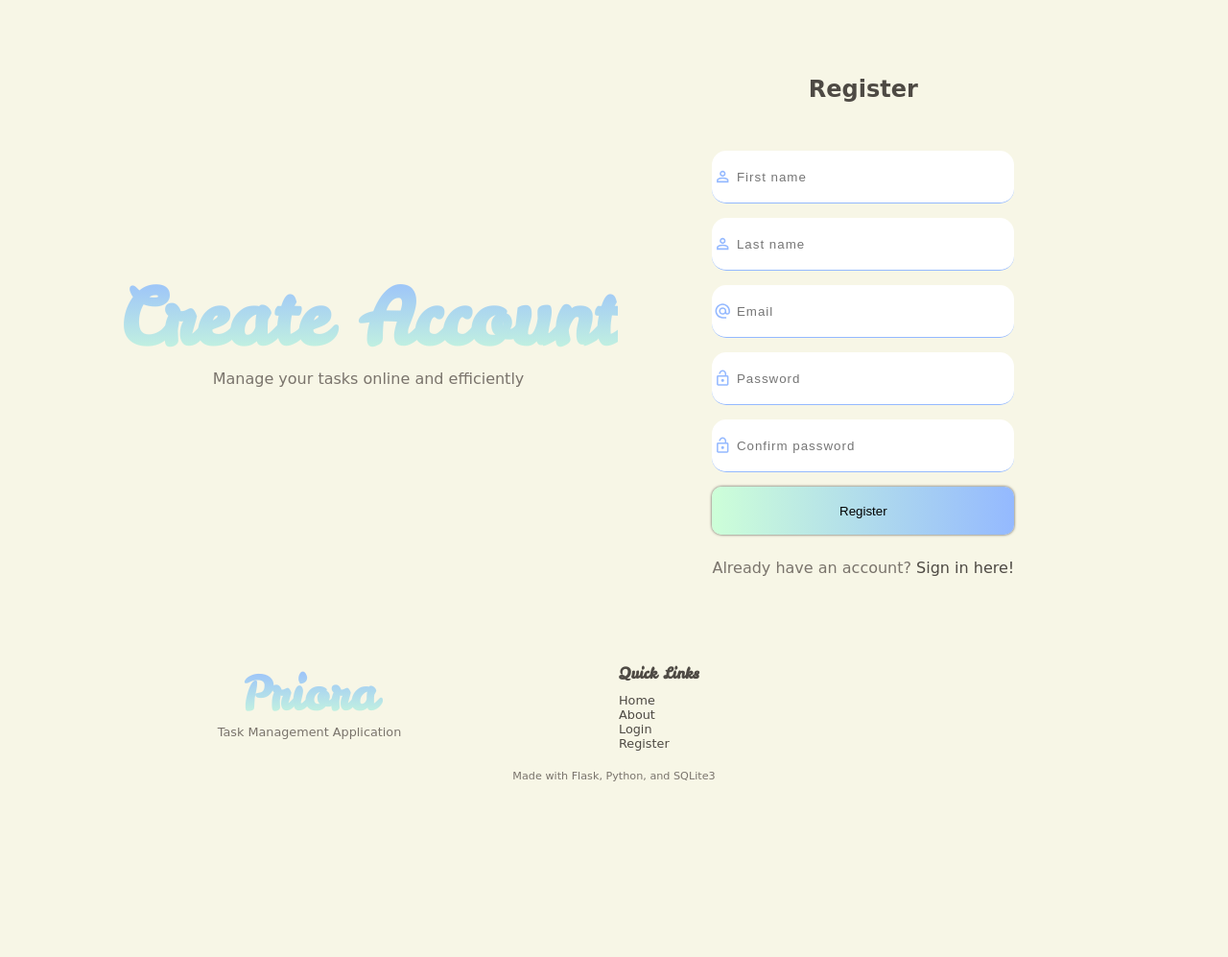
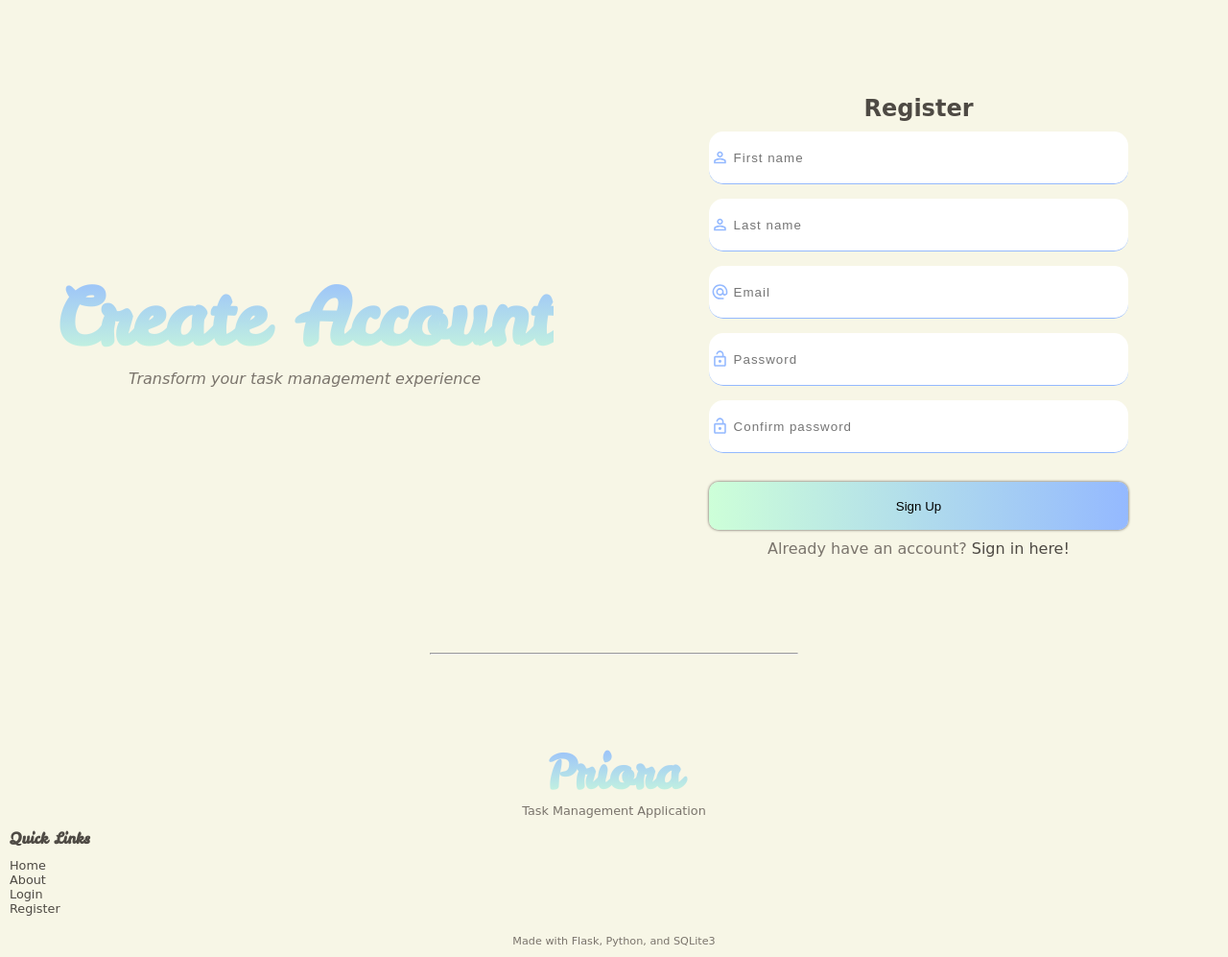
Before and after one commit to Sheikh-H/Priora-Task-Manager, a Flask app: page /register in a window 1280 px wide. Shown: the part 75-1072 px from the top of the page at 96% size. Before the commit the page ends 889 px from the top, so only its background shows below. Run offline with Flask 3, Linux system fonts and the light colour scheme; some libraries are stand-ins or nearby versions.

Commit message:
redesigned both the login and register page to ensure it uses only one form as I was using duplicates throughout my code to support mobile and desktop view. Now using one form for each and mobile responsiveness instead

```diff
--- a/static/css/styles.css
+++ b/static/css/styles.css
@@ -398,43 +398,58 @@ hr{
 .about-section{
     height: 85vh;
 }
+/* Login/Register */
 
-/* login page */
-.login-section{
-    height: 85vh;
+.register-login-section{
     display: flex;
     flex-direction: column;
     justify-content: center;
     align-items: center;
+    height: 85vh;
+    gap: 15px;
 }
 
-.login-box{
-    height: 100%;
-    width: 100%;
-    padding: 10px;
-    gap: 20px;
+.register-login-section > div{
     display: flex;
     flex-direction: column;
+    align-items: center;
     justify-content: center;
-    align-items: center;
+    text-align: center;
+    width: 100%;
 }
 
-.login-form-box {
-    display: flex;
-    flex-direction: column;
-    gap: 25px;
-    text-align: center;
-}
-
-.login-form-box form{
+.register-login-section form {
     display: flex;
     flex-direction: column;
     gap: 15px;
-    justify-content: center;
-    text-align: center;
 }
 
-.input-box{
+.register-login-section form button{
+    height: 50px;
+    border-radius: 10px;
+    border: none;
+    background: var(--hero-gradient);
+    box-shadow: 0 0 3px var(--box-shadow);
+}
+
+.register-login-section form{
+    width: 90%;
+}
+
+.form-left h1{
+    font-size: 2rem;
+}
+
+.form-right{
+    gap: 10px;
+    padding: 10px;
+}
+
+.form-right h2{
+    display: none;
+}
+
+.input-box {
     background-color: white;
     display: flex;
     align-items: center;
@@ -449,166 +464,53 @@ hr{
     width: 20px;
 }
 
-.input-box:focus-within{
+.input-box:focus-within {
     outline: 0.5px solid #94B9FF;
     border-bottom: none;
 }
 
-.login-form-box form input{
+.input-box input:focus{
+    outline: none;
+}
+
+.input-box input{
     border-radius: 15px;
     height: 50px;
     border: none;
+    letter-spacing: 1px;
     width: 100%;
-    letter-spacing: 1px;
-}
-
-.login-form-box form input:focus-within{
-    outline: none;
-}
-
-.login-form-box form button{
-    height: 50px;
-    border-radius: 10px;
-    border: none;
-    background: var(--hero-gradient);
-    box-shadow: 0 0 3px var(--box-shadow);
-}
-
-.login-mobile{
-    display: flex;
-}
-
-.login-desktop{
-    display:none;
-}
-
-.form-error p{
-    color: var(--danger)
-}
-
-/* forms */
-
-form {
-    display: flex;
-    flex-direction: column;
-    gap: 15px;
 }
 
 
-form input {
-    height: 50px;
-    width: 100%;
-    border-radius: 15px;
-    border: none;
-}
 
 
-form input:focus {
-    outline: none;
-}
 
 
-form button {
-    height: 50px;
-    border-radius: 10px;
-    border: none;
-    background: var(--hero-gradient);
-    box-shadow: 0 0 3px var(--box-shadow);
-}
-
-/* footer */
-.footer-section{
-    padding: 10px;
-    display: flex;
-    flex-direction: column;
-    justify-content: space-between;
-    gap: 20px;
-}
-
-.footer-top{
-    display: grid;
-    grid-template-columns: repeat(1, 1fr);
-    gap: 10px;
-}
-
-.footer-top h1 {
-    font-size: 3rem;;
-}
-
-.footer-top p {
-    font-size: 0.8rem;
-}
-
-.footer-top > div {
-    width:100%;
-}
-
-.footer-top div:nth-child(1){
-    text-align: center;
-}
-
-.footer-top strong{
-    font-size: 1rem;
-    font-weight: bold;
-    font-family: 'Leckerli One', cursive;
-    color: var(--primary-text);
-}
-
-.footer-top div ul {
-    margin-top: 10px;
-}
-
-.footer-top div ul li{
-    list-style-type: none;
-    font-size: 0.8rem;
-}
-
-.footer-bottom{
-    width: 100%;
-    text-align: center;
-    font-size: 0.7rem;
-}
 
 /* ==========================
    Desktop
 ========================== */
 
 @media screen and (min-width: 1000px) {
-    .flash-container {
-        top: 100px;
+    .register-login-section form {
+        width: 70%;
+    }
+    .form-right{
+        justify-content: flex-start;
+        align-items: flex-start;
     }
 
-    .flash {
-        font-size: 1rem;
-    }
-
-    .login-section{
-        display: flex;
-        flex-direction: row;
-    }
-
-    .login-section div h1 {
-        font-size: 5rem;
-    }
-
-    .login-section-left{
-        display: flex;
-        flex-direction: column;
-        justify-content: center;
-        align-items: center;
-        text-align: center;
-    }
-
-    .login-mobile{
-        display: none;
-    }
-
-    .login-desktop{
+    .form-right h2 {
         display: flex;
     }
 
-    .login-box{
-        width: 40%;
+    .register-login-section{
+        flex-direction: row;
+        gap:0px;
+    }
+
+    .form-left h1 {
+        font-size: 5rem;
     }
 
     .footer-top {
@@ -642,6 +544,14 @@ form button {
         height: 87vh;
         background-size: contain;
     }
+
+    .flash-container {
+        top: 100px;
+    }
+
+    .flash {
+        font-size: 1rem;
+    }
 }
 
 
@@ -650,21 +560,12 @@ form button {
 ========================== */
 
 @media screen and (min-width: 700px) and (max-width: 999px){
-    .flash {
-        font-size: 1.2rem;
-    }
-
-    .flash-container {
-        top: 100px;
-    }
-
-    .login-form-box {
+.register-login-section form {
         width: 80%;
     }
-
-    .login-form-box h1{
-        font-size: 5rem;
-    }
+    .form-left h1 {
+            font-size: 3rem;
+        }
 
     .footer-top {
         grid-template-columns: repeat(2, 1fr);
@@ -703,4 +604,65 @@ form button {
         background-size: cover;
         height: 92vh;
     }
+    .flash {
+        font-size: 1.2rem;
+    }
+
+    .flash-container {
+        top: 100px;
+    }
 }
+
+/* footer */
+.footer-section {
+    padding: 10px;
+    display: flex;
+    flex-direction: column;
+    justify-content: space-between;
+    gap: 20px;
+}
+
+.footer-top {
+    display: grid;
+    grid-template-columns: repeat(1, 1fr);
+    gap: 10px;
+}
+
+.footer-top h1 {
+    font-size: 3rem;
+    ;
+}
+
+.footer-top p {
+    font-size: 0.8rem;
+}
+
+.footer-top>div {
+    width: 100%;
+}
+
+.footer-top div:nth-child(1) {
+    text-align: center;
+}
+
+.footer-top strong {
+    font-size: 1rem;
+    font-weight: bold;
+    font-family: 'Leckerli One', cursive;
+    color: var(--primary-text);
+}
+
+.footer-top div ul {
+    margin-top: 10px;
+}
+
+.footer-top div ul li {
+    list-style-type: none;
+    font-size: 0.8rem;
+}
+
+.footer-bottom {
+    width: 100%;
+    text-align: center;
+    font-size: 0.7rem;
+}
--- a/static/js/script.js
+++ b/static/js/script.js
@@ -63,6 +63,7 @@ loginForms.forEach((form) => {
 
     if (!password) {
       e.preventDefault();
+
       errorFormMessage.textContent = "Please enter your password!";
       return;
     }
--- a/templates/footer.html
+++ b/templates/footer.html
@@ -1,3 +1,7 @@
+<div class="horizontal-line">
+  <hr />
+</div>
+<div class="space"></div>
 <section class="footer-section">
   <div class="footer-top">
     <div>
--- a/templates/main/home.html
+++ b/templates/main/home.html
@@ -77,9 +77,4 @@
     <p><a href="{{ url_for('about') }}">Learn More</a></p>
   </div>
 </section>
-<div class="space"></div>
-<div class="horizontal-line">
-  <hr />
-</div>
-<div class="space"></div>
 {% endblock content %}
--- a/templates/user/register.html
+++ b/templates/user/register.html
@@ -1,10 +1,12 @@
 {% extends 'layout.html' %} {% block content %}
-<section class="login-section login-mobile hidden-right">
-  <div class="login-box">
-    <div class="login-form-box">
-      <a href="{{ url_for('home')}}"><h1 class="gradient-text">Register</h1></a>
+<section class="register-login-section">
+  <div class="form-left hidden-left">
+    <h1 class="gradient-text">Create Account</h1>
     <p><i>Transform your task management experience</i></p>
-      <form action="/register" method="post" class="register-form">
+  </div>
+  <div class="form-right hidden-right">
+    <h2>Register</h2>
+    <form action="/register" method="post" id="register-form">
       <input type="hidden" name="csrf_token" value="{{ csrf_token() }}" />
       <div class="input-box">
         <svg
@@ -87,116 +89,12 @@
         />
       </div>
       <div class="form-error"><p class="form-error"></p></div>
-        <button type="submit">Register</button>
+      <button type="submit">Sign Up</button>
     </form>
     <p>
       Already have an account?
       <a href="{{ url_for('login') }}">Sign in here!</a>
     </p>
   </div>
-  </div>
-</section>
-<section class="login-section login-desktop">
-  <div class="login-section-left hidden-left">
-    <a href="{{ url_for('home')}}"
-      ><h1 class="gradient-text">Create Account</h1></a
-    >
-    <p>Manage your tasks online and efficiently</p>
-  </div>
-  <div class="login-box hidden-right">
-    <div class="login-form-box">
-      <h2>Register</h2>
-      <div><p class="form-error"></p></div>
-      <form action="/register" method="post" class="register-form">
-        <input type="hidden" name="csrf_token" value="{{ csrf_token() }}" />
-        <div class="input-box">
-          <svg
-            xmlns="http://www.w3.org/2000/svg"
-            height="24px"
-            viewBox="0 -960 960 960"
-            width="24px"
-            fill="#1f1f1f"
-          >
-            <path
-              d="M367-527q-47-47-47-113t47-113q47-47 113-47t113 47q47 47 47 113t-47 113q-47 47-113 47t-113-47ZM160-160v-112q0-34 17.5-62.5T224-378q62-31 126-46.5T480-440q66 0 130 15.5T736-378q29 15 46.5 43.5T800-272v112H160Zm80-80h480v-32q0-11-5.5-20T700-306q-54-27-109-40.5T480-360q-56 0-111 13.5T260-306q-9 5-14.5 14t-5.5 20v32Zm296.5-343.5Q560-607 560-640t-23.5-56.5Q513-720 480-720t-56.5 23.5Q400-673 400-640t23.5 56.5Q447-560 480-560t56.5-23.5ZM480-640Zm0 400Z"
-            />
-          </svg>
-          <input type="text" name="fname" id="fname" placeholder="First name" />
-        </div>
-        <div class="input-box">
-          <svg
-            xmlns="http://www.w3.org/2000/svg"
-            height="24px"
-            viewBox="0 -960 960 960"
-            width="24px"
-            fill="#1f1f1f"
-          >
-            <path
-              d="M367-527q-47-47-47-113t47-113q47-47 113-47t113 47q47 47 47 113t-47 113q-47 47-113 47t-113-47ZM160-160v-112q0-34 17.5-62.5T224-378q62-31 126-46.5T480-440q66 0 130 15.5T736-378q29 15 46.5 43.5T800-272v112H160Zm80-80h480v-32q0-11-5.5-20T700-306q-54-27-109-40.5T480-360q-56 0-111 13.5T260-306q-9 5-14.5 14t-5.5 20v32Zm296.5-343.5Q560-607 560-640t-23.5-56.5Q513-720 480-720t-56.5 23.5Q400-673 400-640t23.5 56.5Q447-560 480-560t56.5-23.5ZM480-640Zm0 400Z"
-            />
-          </svg>
-          <input type="text" name="sname" id="sname" placeholder="Last name" />
-        </div>
-        <div class="input-box">
-          <svg
-            xmlns="http://www.w3.org/2000/svg"
-            height="24px"
-            viewBox="0 -960 960 960"
-            width="24px"
-            fill="#1f1f1f"
-          >
-            <path
-              d="M480-80q-83 0-156-31.5T197-197q-54-54-85.5-127T80-480q0-83 31.5-156T197-763q54-54 127-85.5T480-880q83 0 156 31.5T763-763q54 54 85.5 127T880-480v58q0 59-40.5 100.5T740-280q-35 0-66-15t-52-43q-29 29-65.5 43.5T480-280q-83 0-141.5-58.5T280-480q0-83 58.5-141.5T480-680q83 0 141.5 58.5T680-480v58q0 26 17 44t43 18q26 0 43-18t17-44v-58q0-134-93-227t-227-93q-134 0-227 93t-93 227q0 134 93 227t227 93h200v80H480Zm85-315q35-35 35-85t-35-85q-35-35-85-35t-85 35q-35 35-35 85t35 85q35 35 85 35t85-35Z"
-            />
-          </svg>
-          <input type="email" name="email" id="email" placeholder="Email" />
-        </div>
-        <div class="input-box">
-          <svg
-            xmlns="http://www.w3.org/2000/svg"
-            height="24px"
-            viewBox="0 -960 960 960"
-            width="24px"
-            fill="#1f1f1f"
-          >
-            <path
-              d="M240-640h360v-80q0-50-35-85t-85-35q-50 0-85 35t-35 85h-80q0-83 58.5-141.5T480-920q83 0 141.5 58.5T680-720v80h40q33 0 56.5 23.5T800-560v400q0 33-23.5 56.5T720-80H240q-33 0-56.5-23.5T160-160v-400q0-33 23.5-56.5T240-640Zm0 480h480v-400H240v400Zm296.5-143.5Q560-327 560-360t-23.5-56.5Q513-440 480-440t-56.5 23.5Q400-393 400-360t23.5 56.5Q447-280 480-280t56.5-23.5ZM240-160v-400 400Z"
-            />
-          </svg>
-          <input
-            type="password"
-            name="password"
-            id="password"
-            placeholder="Password"
-          />
-        </div>
-        <div class="input-box">
-          <svg
-            xmlns="http://www.w3.org/2000/svg"
-            height="24px"
-            viewBox="0 -960 960 960"
-            width="24px"
-            fill="#1f1f1f"
-          >
-            <path
-              d="M240-640h360v-80q0-50-35-85t-85-35q-50 0-85 35t-35 85h-80q0-83 58.5-141.5T480-920q83 0 141.5 58.5T680-720v80h40q33 0 56.5 23.5T800-560v400q0 33-23.5 56.5T720-80H240q-33 0-56.5-23.5T160-160v-400q0-33 23.5-56.5T240-640Zm0 480h480v-400H240v400Zm296.5-143.5Q560-327 560-360t-23.5-56.5Q513-440 480-440t-56.5 23.5Q400-393 400-360t23.5 56.5Q447-280 480-280t56.5-23.5ZM240-160v-400 400Z"
-            />
-          </svg>
-          <input
-            type="password"
-            name="confirm-password"
-            id="confirm-password"
-            placeholder="Confirm password"
-          />
-        </div>
-
-        <button type="submit">Register</button>
-      </form>
-      <p>
-        Already have an account?
-        <a href="{{ url_for('login') }}">Sign in here!</a>
-      </p>
-    </div>
-  </div>
 </section>
 {% endblock content %}
```
Also changed, not shown: templates/user/login.html (deleted, +0 -105 lines). Lines whose indentation alone changed are shown as unchanged.
